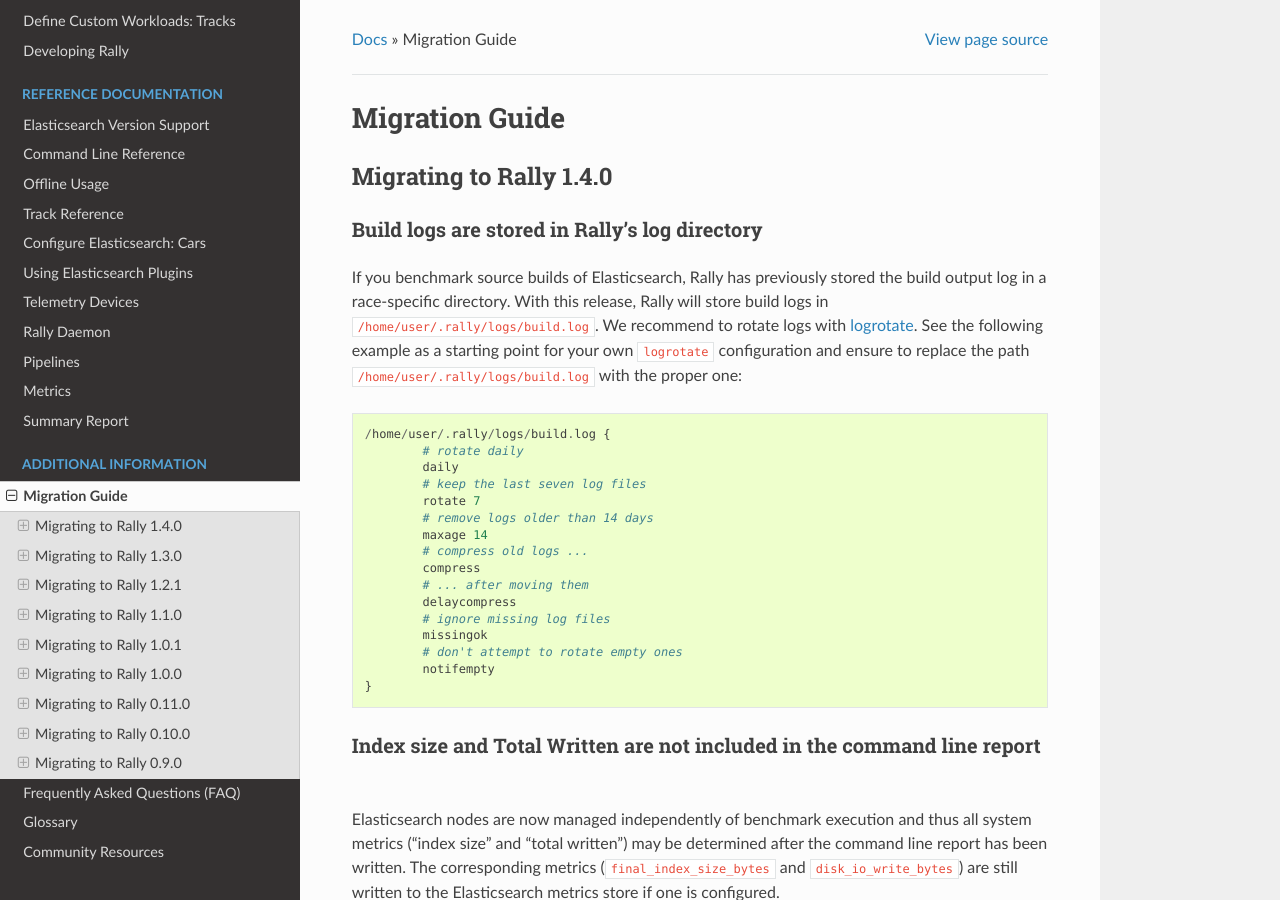
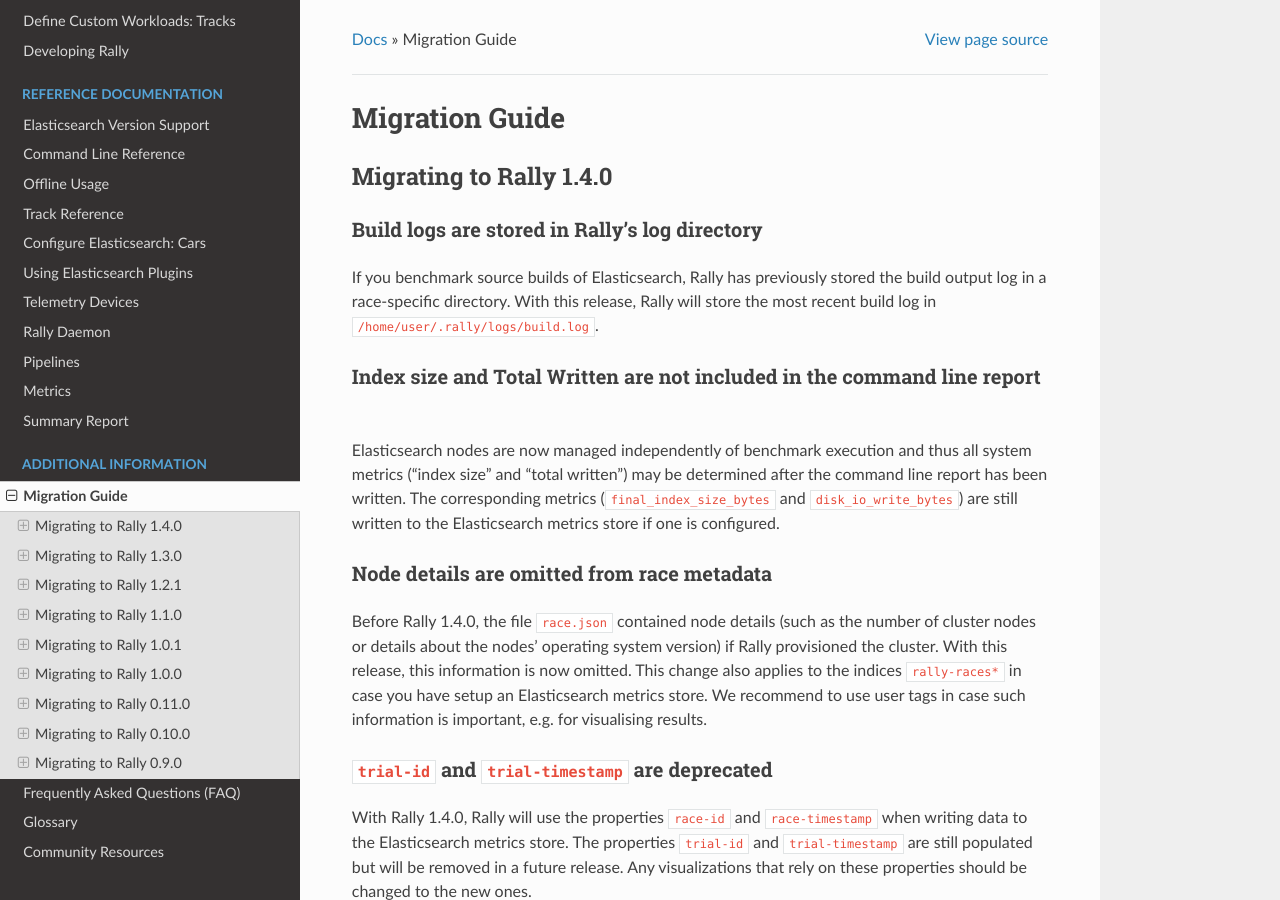
Before and after one commit to elastic/rally, a Sphinx documentation site: the page built from docs/migrate.rst, in a window 1280 px wide and 900 px high. Built offline with Sphinx 7.4.7 and the Read the Docs theme 2.0.0, drawn with Linux system fonts in a browser that asks for light colours.

Commit message:
Only keep the most recent build log
With this commit we continously override a potentially existing
Elasticsearch build log. Keeping a history of build logs is not
necessary as it is only relevant to investigate on failures. Thus a
history only adds complexity (e.g. log rotation setup) for little value.

Relates #818

```diff
--- a/docs/migrate.rst
+++ b/docs/migrate.rst
@@ -7,24 +7,7 @@
 Build logs are stored in Rally's log directory
 ^^^^^^^^^^^^^^^^^^^^^^^^^^^^^^^^^^^^^^^^^^^^^^
 
-If you benchmark source builds of Elasticsearch, Rally has previously stored the build output log in a race-specific directory. With this release, Rally will store build logs in ``/home/user/.rally/logs/build.log``. We recommend to rotate logs with `logrotate <https://linux.die.net/man/8/logrotate>`_. See the following example as a starting point for your own ``logrotate`` configuration and ensure to replace the path ``/home/user/.rally/logs/build.log`` with the proper one::
-
-    /home/user/.rally/logs/build.log {
-            # rotate daily
-            daily
-            # keep the last seven log files
-            rotate 7
-            # remove logs older than 14 days
-            maxage 14
-            # compress old logs ...
-            compress
-            # ... after moving them
-            delaycompress
-            # ignore missing log files
-            missingok
-            # don't attempt to rotate empty ones
-            notifempty
-    }
+If you benchmark source builds of Elasticsearch, Rally has previously stored the build output log in a race-specific directory. With this release, Rally will store the most recent build log in ``/home/user/.rally/logs/build.log``.
 
 Index size and Total Written are not included in the command line report
 ^^^^^^^^^^^^^^^^^^^^^^^^^^^^^^^^^^^^^^^^^^^^^^^^^^^^^^^^^^^^^^^^^^^^^^^^
```
Also changed, not shown: docs/configuration.rst (+0 -19 lines), 2 other files.
